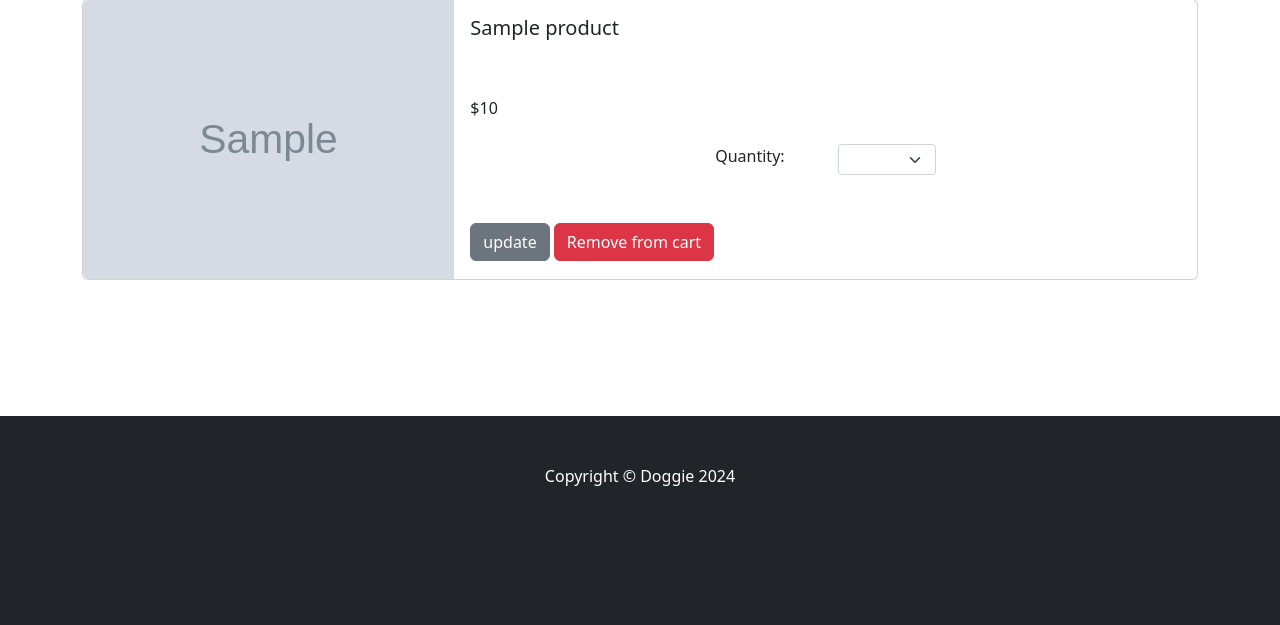
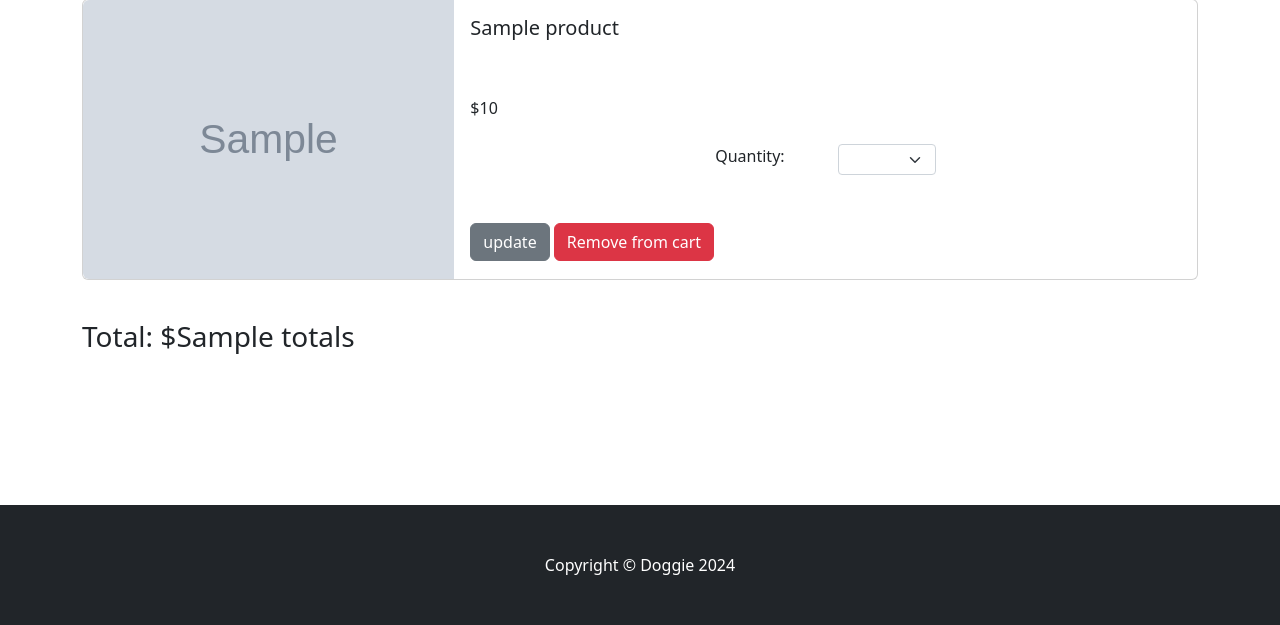
Before and after one commit to JethroKakson/Doggie, a Django app: template cart/templates/cart_summary.html in a window 1280 px wide. Shown: the part 378-1003 px from the top of the page. Before the commit the page ends 864 px from the top, so only its background shows below. Run offline with Django 4.2, Linux system fonts and the light colour scheme; the template is opened without the code that fills it: most values are stand-ins (such as "Sample title", 1, 10 or a date in 2020); grey boxes marked "Sample" are stand-in pictures; some libraries are stand-ins or nearby versions.

Commit message:
Adding cart totals

```diff
--- a/cart/cart.py
+++ b/cart/cart.py
@@ -56,6 +56,26 @@
         thing = self.cart
         return thing
 
+    def cart_total(self):
+        # get product ids
+        product_ids = self.cart.keys()
+        # lookup our keys in the product model
+        products = Product.objects.filter(id__in=product_ids)
+        # get quantities
+        quantities = self.cart
+        # start counting from 0
+        total = 0
+        for key, value in quantities.items():
+            # convert the key into int for calc
+            key = int(key)
+            for product in products:
+                if product.is_sale:
+                    total = total + (product.sale_price * value)
+                else:
+                    total = total + (product.price * value)
+        return total
+
+
     def delete(self, product):
         product_id = str(product)
         # delete from dictionary
--- a/cart/templates/cart_summary.html
+++ b/cart/templates/cart_summary.html
@@ -66,6 +66,8 @@
           </div>
         </div><br>
             {% endfor %}
+            <h3>Total: ${{totals}}</h3>
+            <br><br>
             {% else %}
                 <div class="container">
                     <h1>There is nothing in your cart!</h1>
@@ -81,26 +83,27 @@
         $(document).on('click', '.update-cart', function(e){
             e.preventDefault();
             // grab product id
-            var productid = $(this).data('index);
+            var productid = $(this).data('index');
+
             $.ajax({
                 type: 'POST',
                 url: '{% url 'cart_update' %}',
                 data: {
-                    product_id: $(this).data('index),
+                    product_id: $(this).data('index'),
                     product_qty: $('#select' + productid + 'option:selected').text(),
                     csrfmiddlewaretoken: '{{ csrf_token }}',
                     action: 'post'
                 },
                 success: function(json){
-                    console.log(json)
-                    document.getElementById('cart_quantity').textContext = json.qty
+                    //console.log(json)
+                    //document.getElementById('cart_quantity').textContext = json.qty
                     location.reload();
                 },
                 error: function(xhr, errmsg, err){
 
                 }
             });
-        });
+        })
 
     // check if button pressed delete item
         $(document).on('click', '.delete-product', function(e){
@@ -110,17 +113,18 @@
                 type: 'POST',
                 url: '{% url 'cart_delete' %}',
                 data: {
-                    product_id: $(this).data('index),
+                    product_id: $(this).data('index'),
                     csrfmiddlewaretoken: '{{ csrf_token }}',
                     action: 'post'
                 },
                 success: function(json){
+                    console.log("wow it worked")
                     location.reload();
                 },
                 error: function(xhr, errmsg, err){
 
                 }
             });
-        });
+        })
 </script>
 {% endblock %}
```
Also changed, not shown: cart/views.py (+4 -3 lines), db.sqlite3.
